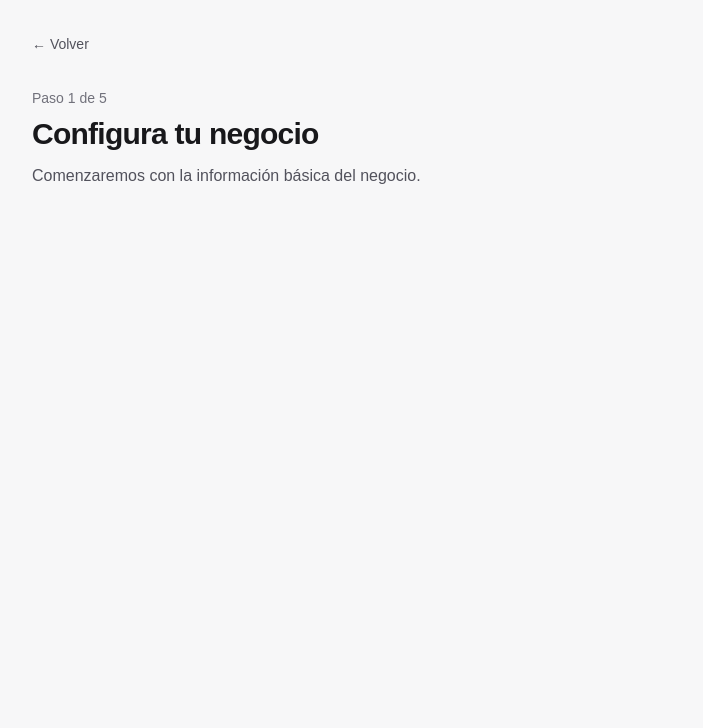
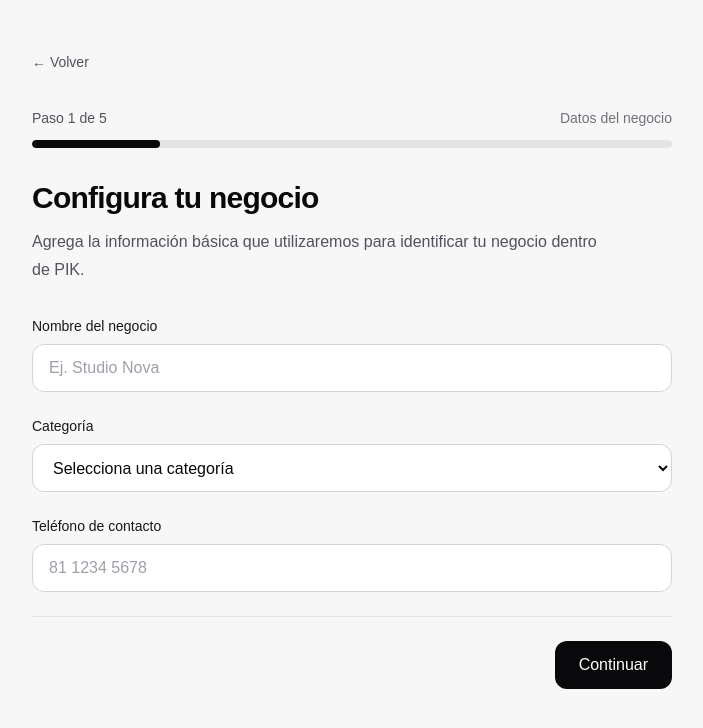
Before and after one commit to ariamzige04/pik-reto-tecnico, a Next.js app: page /alta-negocio in a window 1280 px wide. Shown: the top 728 px of the page, without its empty margins (288-991 px from the left). Built offline with nearby package versions, Linux system fonts and the light colour scheme.

Commit message:
feat: implementa datos básicos del alta de negocio

```diff
--- a/src/app/alta-negocio/page.tsx
+++ b/src/app/alta-negocio/page.tsx
@@ -1,26 +1,5 @@
-import Link from 'next/link';
+import { FormularioDatosNegocio } from '@/funcionalidades/alta-negocio/componentes/FormularioDatosNegocio';
 
 export default function AltaNegocio() {
-  return (
-    <main className="mx-auto min-h-screen w-full max-w-2xl px-4 py-8">
-      <Link
-        href="/"
-        className="text-sm font-medium text-zinc-600 hover:text-zinc-950"
-      >
-        ← Volver
-      </Link>
-
-      <section className="mt-8">
-        <p className="text-sm font-medium text-zinc-500">Paso 1 de 5</p>
-
-        <h1 className="mt-2 text-3xl font-bold tracking-tight">
-          Configura tu negocio
-        </h1>
-
-        <p className="mt-3 text-zinc-600">
-          Comenzaremos con la información básica del negocio.
-        </p>
-      </section>
-    </main>
-  );
+  return <FormularioDatosNegocio />;
 }
--- /dev/null
+++ b/src/funcionalidades/alta-negocio/componentes/FormularioDatosNegocio.tsx
@@ -0,0 +1,210 @@
+'use client';
+
+import { FormEvent, useState } from 'react';
+import Link from 'next/link';
+import {
+  DatosNegocio,
+  ErroresDatosNegocio,
+} from '../tipos';
+import { validarDatosNegocio } from '../validaciones';
+
+const datosIniciales: DatosNegocio = {
+  nombre: '',
+  categoria: '',
+  telefono: '',
+};
+
+export function FormularioDatosNegocio() {
+  const [datos, setDatos] = useState<DatosNegocio>(datosIniciales);
+  const [errores, setErrores] = useState<ErroresDatosNegocio>({});
+
+  function manejarEnvio(evento: FormEvent<HTMLFormElement>) {
+    evento.preventDefault();
+
+    const nuevosErrores = validarDatosNegocio(datos);
+
+    setErrores(nuevosErrores);
+
+    if (Object.keys(nuevosErrores).length > 0) {
+      return;
+    }
+
+    // El siguiente paso se conectará cuando implementemos ubicación y horarios.
+    console.log('Datos del negocio válidos:', datos);
+  }
+
+  return (
+    <main className="mx-auto min-h-screen w-full max-w-2xl px-4 py-6 sm:py-10">
+      <Link
+        href="/"
+        className="inline-flex min-h-11 items-center text-sm font-medium text-zinc-600 transition hover:text-zinc-950"
+      >
+        ← Volver
+      </Link>
+
+      <section className="mt-6">
+        <div className="flex items-center justify-between gap-4">
+          <p className="text-sm font-medium text-zinc-600">
+            Paso 1 de 5
+          </p>
+
+          <span className="text-sm text-zinc-500">
+            Datos del negocio
+          </span>
+        </div>
+
+        <div
+          className="mt-3 h-2 overflow-hidden rounded-full bg-zinc-200"
+          aria-hidden="true"
+        >
+          <div className="h-full w-1/5 rounded-full bg-zinc-950" />
+        </div>
+
+        <div className="mt-8">
+          <h1 className="text-3xl font-bold tracking-tight text-zinc-950">
+            Configura tu negocio
+          </h1>
+
+          <p className="mt-3 max-w-xl leading-7 text-zinc-600">
+            Agrega la información básica que utilizaremos para identificar tu
+            negocio dentro de PIK.
+          </p>
+        </div>
+
+        <form
+          onSubmit={manejarEnvio}
+          noValidate
+          className="mt-8 space-y-6"
+        >
+          <div>
+            <label
+              htmlFor="nombre"
+              className="block text-sm font-medium text-zinc-900"
+            >
+              Nombre del negocio
+            </label>
+
+            <input
+              id="nombre"
+              name="nombre"
+              type="text"
+              autoComplete="organization"
+              placeholder="Ej. Studio Nova"
+              value={datos.nombre}
+              aria-invalid={Boolean(errores.nombre)}
+              aria-describedby={
+                errores.nombre ? 'error-nombre' : undefined
+              }
+              onChange={(evento) =>
+                setDatos((actual) => ({
+                  ...actual,
+                  nombre: evento.target.value,
+                }))
+              }
+              className="mt-2 min-h-12 w-full rounded-xl border border-zinc-300 bg-white px-4 text-zinc-950 outline-none transition placeholder:text-zinc-400 focus:border-zinc-950 focus:ring-2 focus:ring-zinc-950/10"
+            />
+
+            {errores.nombre && (
+              <p
+                id="error-nombre"
+                className="mt-2 text-sm text-red-600"
+              >
+                {errores.nombre}
+              </p>
+            )}
+          </div>
+
+          <div>
+            <label
+              htmlFor="categoria"
+              className="block text-sm font-medium text-zinc-900"
+            >
+              Categoría
+            </label>
+
+            <select
+              id="categoria"
+              name="categoria"
+              value={datos.categoria}
+              aria-invalid={Boolean(errores.categoria)}
+              aria-describedby={
+                errores.categoria ? 'error-categoria' : undefined
+              }
+              onChange={(evento) =>
+                setDatos((actual) => ({
+                  ...actual,
+                  categoria: evento.target
+                    .value as DatosNegocio['categoria'],
+                }))
+              }
+              className="mt-2 min-h-12 w-full rounded-xl border border-zinc-300 bg-white px-4 text-zinc-950 outline-none transition focus:border-zinc-950 focus:ring-2 focus:ring-zinc-950/10"
+            >
+              <option value="">Selecciona una categoría</option>
+              <option value="salon">Salón de belleza</option>
+              <option value="barberia">Barbería</option>
+              <option value="spa">Spa</option>
+              <option value="unas">Estudio de uñas</option>
+            </select>
+
+            {errores.categoria && (
+              <p
+                id="error-categoria"
+                className="mt-2 text-sm text-red-600"
+              >
+                {errores.categoria}
+              </p>
+            )}
+          </div>
+
+          <div>
+            <label
+              htmlFor="telefono"
+              className="block text-sm font-medium text-zinc-900"
+            >
+              Teléfono de contacto
+            </label>
+
+            <input
+              id="telefono"
+              name="telefono"
+              type="tel"
+              inputMode="tel"
+              autoComplete="tel"
+              placeholder="81 1234 5678"
+              value={datos.telefono}
+              aria-invalid={Boolean(errores.telefono)}
+              aria-describedby={
+                errores.telefono ? 'error-telefono' : undefined
+              }
+              onChange={(evento) =>
+                setDatos((actual) => ({
+                  ...actual,
+                  telefono: evento.target.value,
+                }))
+              }
+              className="mt-2 min-h-12 w-full rounded-xl border border-zinc-300 bg-white px-4 text-zinc-950 outline-none transition placeholder:text-zinc-400 focus:border-zinc-950 focus:ring-2 focus:ring-zinc-950/10"
+            />
+
+            {errores.telefono && (
+              <p
+                id="error-telefono"
+                className="mt-2 text-sm text-red-600"
+              >
+                {errores.telefono}
+              </p>
+            )}
+          </div>
+
+          <div className="flex justify-end border-t border-zinc-200 pt-6">
+            <button
+              type="submit"
+              className="inline-flex min-h-12 w-full items-center justify-center rounded-xl bg-zinc-950 px-6 font-medium text-white transition hover:bg-zinc-800 focus-visible:outline-2 focus-visible:outline-offset-2 focus-visible:outline-zinc-950 sm:w-auto"
+            >
+              Continuar
+            </button>
+          </div>
+        </form>
+      </section>
+    </main>
+  );
+}
--- /dev/null
+++ b/src/funcionalidades/alta-negocio/tipos.ts
@@ -0,0 +1,17 @@
+export type CategoriaNegocio =
+  | 'salon'
+  | 'barberia'
+  | 'spa'
+  | 'unas';
+
+export interface DatosNegocio {
+  nombre: string;
+  categoria: CategoriaNegocio | '';
+  telefono: string;
+}
+
+export interface ErroresDatosNegocio {
+  nombre?: string;
+  categoria?: string;
+  telefono?: string;
+}
--- /dev/null
+++ b/src/funcionalidades/alta-negocio/validaciones.ts
@@ -0,0 +1,23 @@
+import { DatosNegocio, ErroresDatosNegocio } from "./tipos";
+
+export function validarDatosNegocio(datos: DatosNegocio): ErroresDatosNegocio {
+  const errores: ErroresDatosNegocio = {};
+
+  if (!datos.nombre.trim()) {
+    errores.nombre = "Ingresa el nombre de tu negocio.";
+  }
+
+  if (!datos.categoria) {
+    errores.categoria = "Selecciona una categoría.";
+  }
+
+  const telefonoNumerico = datos.telefono.replace(/\D/g, "");
+
+  if (!telefonoNumerico) {
+    errores.telefono = "Ingresa un teléfono de contacto.";
+  } else if (telefonoNumerico.length !== 10) {
+    errores.telefono = "Ingresa un teléfono válido de 10 dígitos.";
+  }
+
+  return errores;
+}
```
